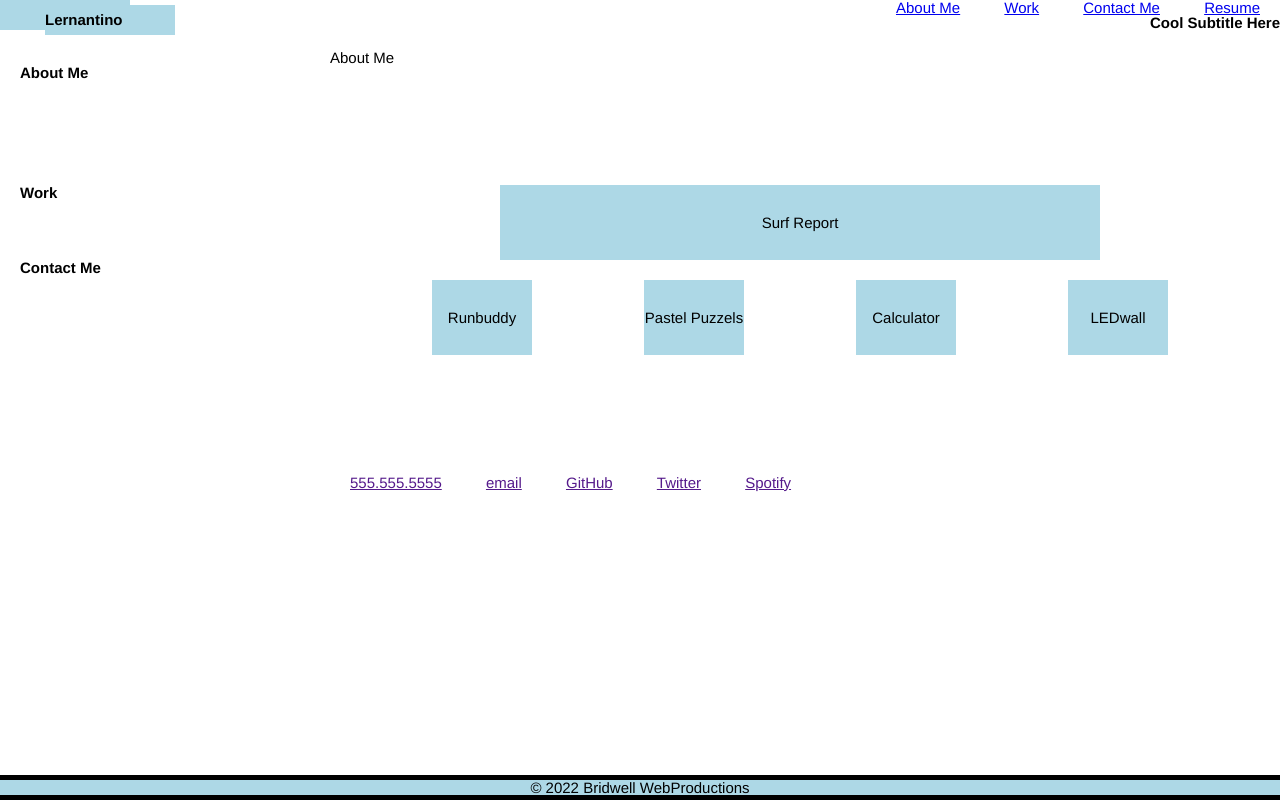
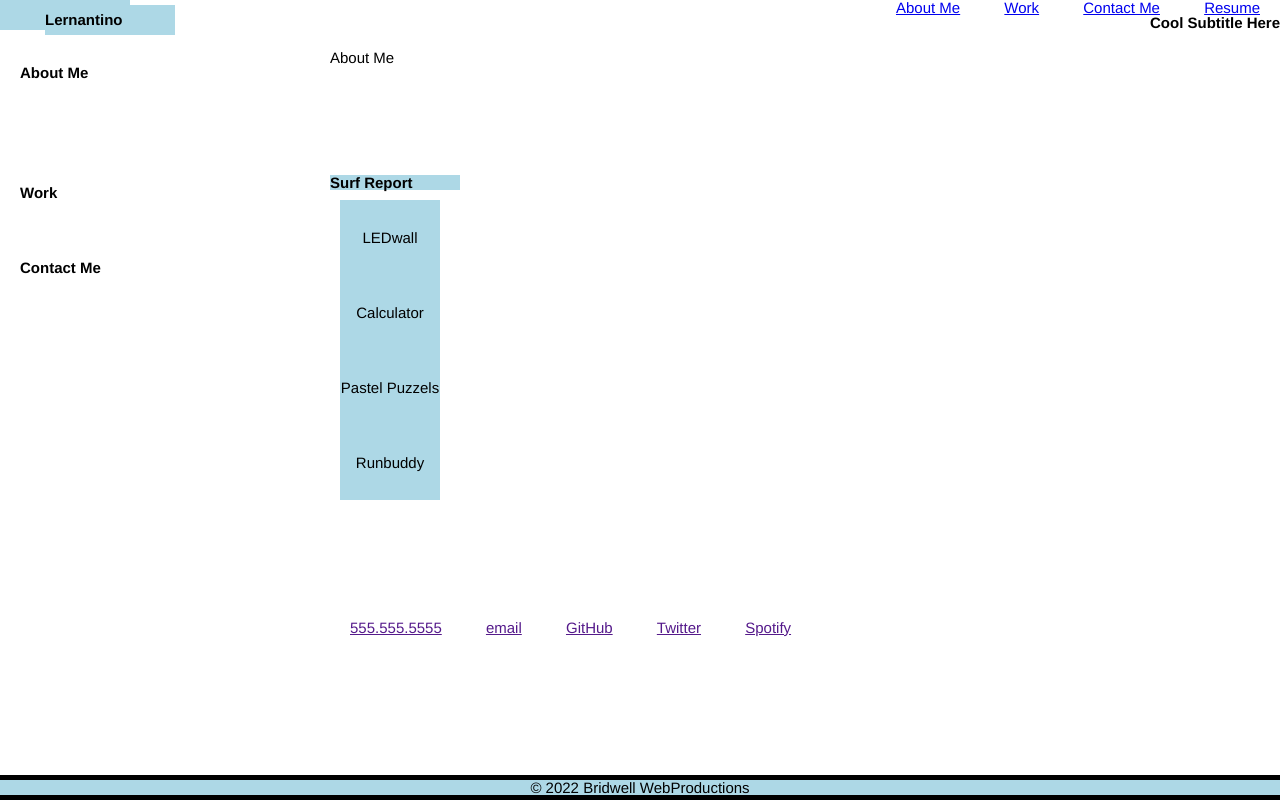
Before and after one commit to shelbybridwell/Lernantino, a plain HTML site: page index.html in a window 1280 px wide. Drawn offline with Linux system fonts and the light colour scheme; files that its build step writes are made by us from their sources.

Commit message:
container changes with tutor

```diff
--- a/assets/style.css
+++ b/assets/style.css
@@ -119,13 +119,22 @@ header {
   align-items: stretch;
 }
 
-.flex-container > div {
+
+.flex-container-medium {
   background-color: lightblue;
   color: black;
   width: 100px;
   margin: 10px;
   text-align: center;
   line-height: 75px;
+  display: flex;
+  flex-wrap: wrap;
+  justify-content: center;
+}
+
+
+.item {
+  align-items: flex-end;
 }
 
   /*Contact Me Section*/
--- a/index.html
+++ b/index.html
@@ -41,13 +41,13 @@
     <!--Work Section-->
     <section id="work">
 
-        <div class="flex-container">
-                <div style="flex-basis: 600px">Surf Report</div></div>
-        <div class="flex-container">
-                <div>LEDwall</div>
-                <div>Calculator</div>
-                <div>Pastel Puzzels</div>
-                <div>Runbuddy</div>
+        <div class="flex-container-large">
+            <h1>Surf Report</h1>
+            <div class="flex-container-medium">
+                    <div class="item">LEDwall</div>
+                    <div class="item">Calculator</div>
+                    <div class="item">Pastel Puzzels</div>
+                    <div class="item">Runbuddy</div>
 
         </section>
     <!--Contact Me section-->
```
